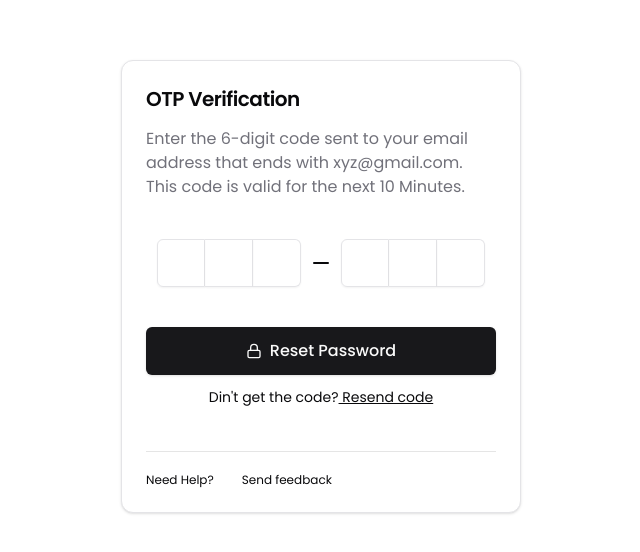
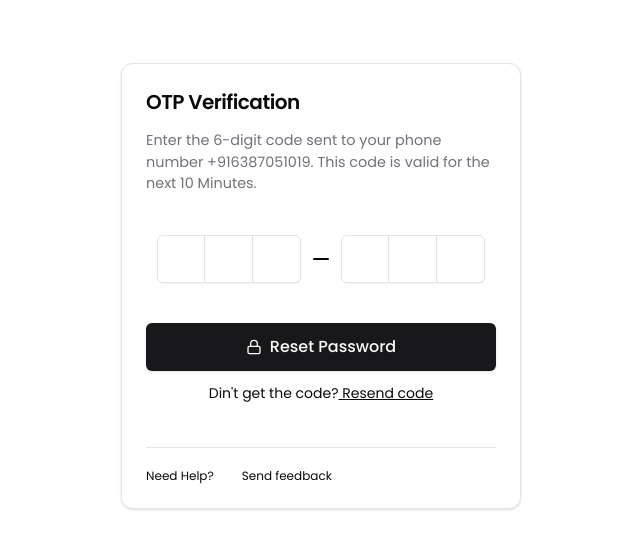
Before and after one commit to akshaywritescode/rangoli-live-components, a Next.js app: page /o/otp-verification in a window 1280 px wide. Shown: the part 154-706 px from the top of the page, without its empty margins (319-959 px from the left). Built offline with nearby package versions, Linux system fonts and the light colour scheme.

Commit message:
updated otp verification component

```diff
--- a/src/app/components/OTPVerification.tsx
+++ b/src/app/components/OTPVerification.tsx
@@ -18,7 +18,7 @@ export default function OTPVerification({ resetType, resetData, needHelpLink, se
         <Card className="w-[400px]">
             <CardHeader>
                 <CardTitle className="mb-2 text-xl">OTP Verification</CardTitle>
-                <CardDescription className="text-base">Enter the 6-digit code sent to your {resetType === "phone" ? "phone number" : "email address"} that ends with {resetData}. This code is valid for the next 10 Minutes.</CardDescription>
+                <CardDescription className="text-[0.9rem]">Enter the 6-digit code sent to your {resetType === "phone" ? "phone number" : "email address"} {resetData}. This code is valid for the next 10 Minutes.</CardDescription>
             </CardHeader>
             <CardContent>
                 <div className="flex flex-col justify-center items-center mt-4">
@@ -39,8 +39,6 @@ export default function OTPVerification({ resetType, resetData, needHelpLink, se
                     <Button className="mt-10 w-full py-6 text-base"><LockIcon />Reset Password</Button>
                     <span className="text-sm mt-3">Din't get the code?<span className="underline"> Resend code</span></span>
                 </div>
-
-
             </CardContent>
             <CardFooter className="flex flex-col items-start mt-5">
                 <Separator className="w-full bg-black/10" />
--- a/src/app/o/otp-verification/page.tsx
+++ b/src/app/o/otp-verification/page.tsx
@@ -3,8 +3,8 @@ import OTPVerification from "@/app/components/OTPVerification";
 export default function OTPVerificationDemo() {
     return <div className="container-center">
         <OTPVerification
-            resetType="email"
-            resetData="xyz@gmail.com"
+            resetType="phone"
+            resetData="+916387051019"
             needHelpLink="/help"
             sendFeedbackLink="/feedback"
         />
```
